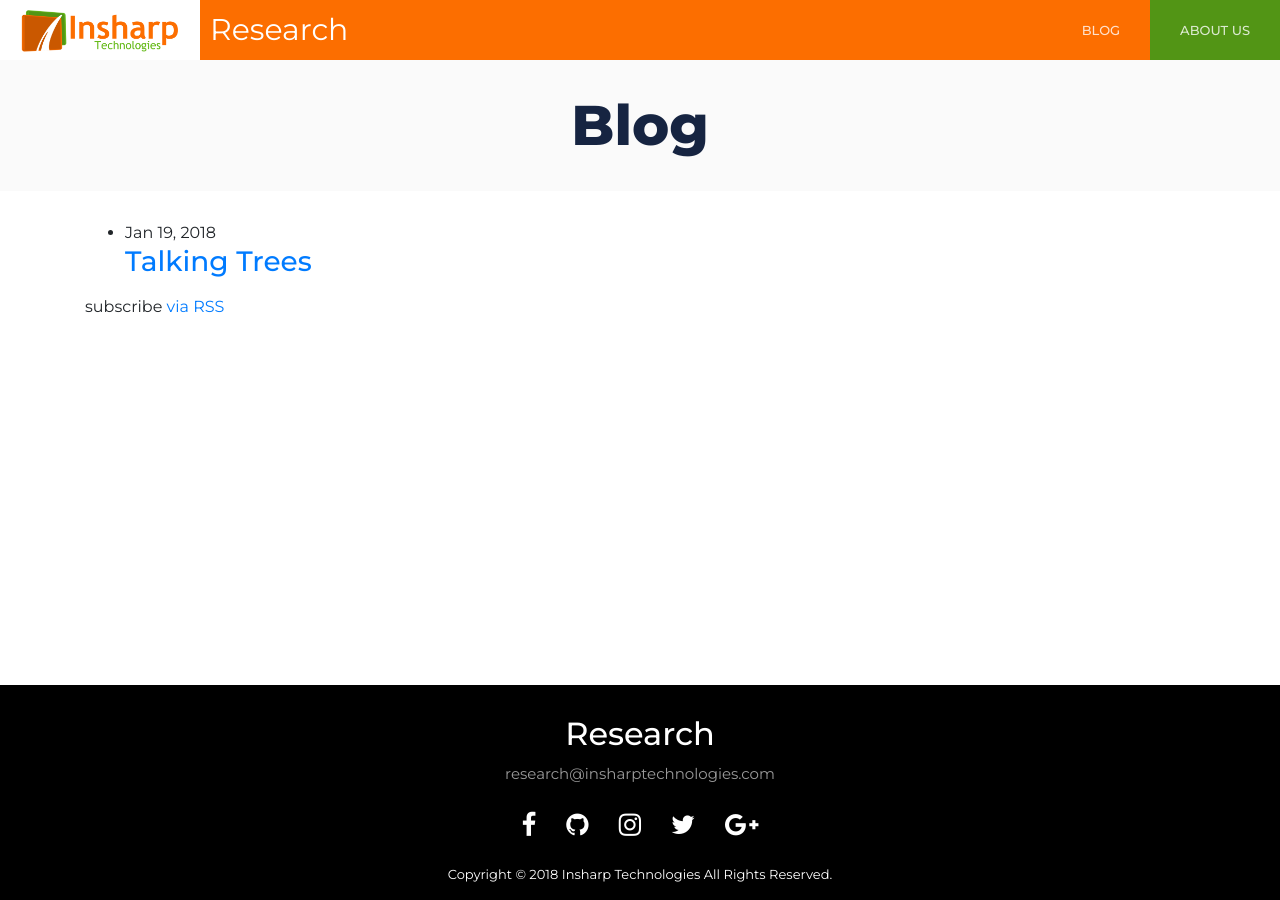
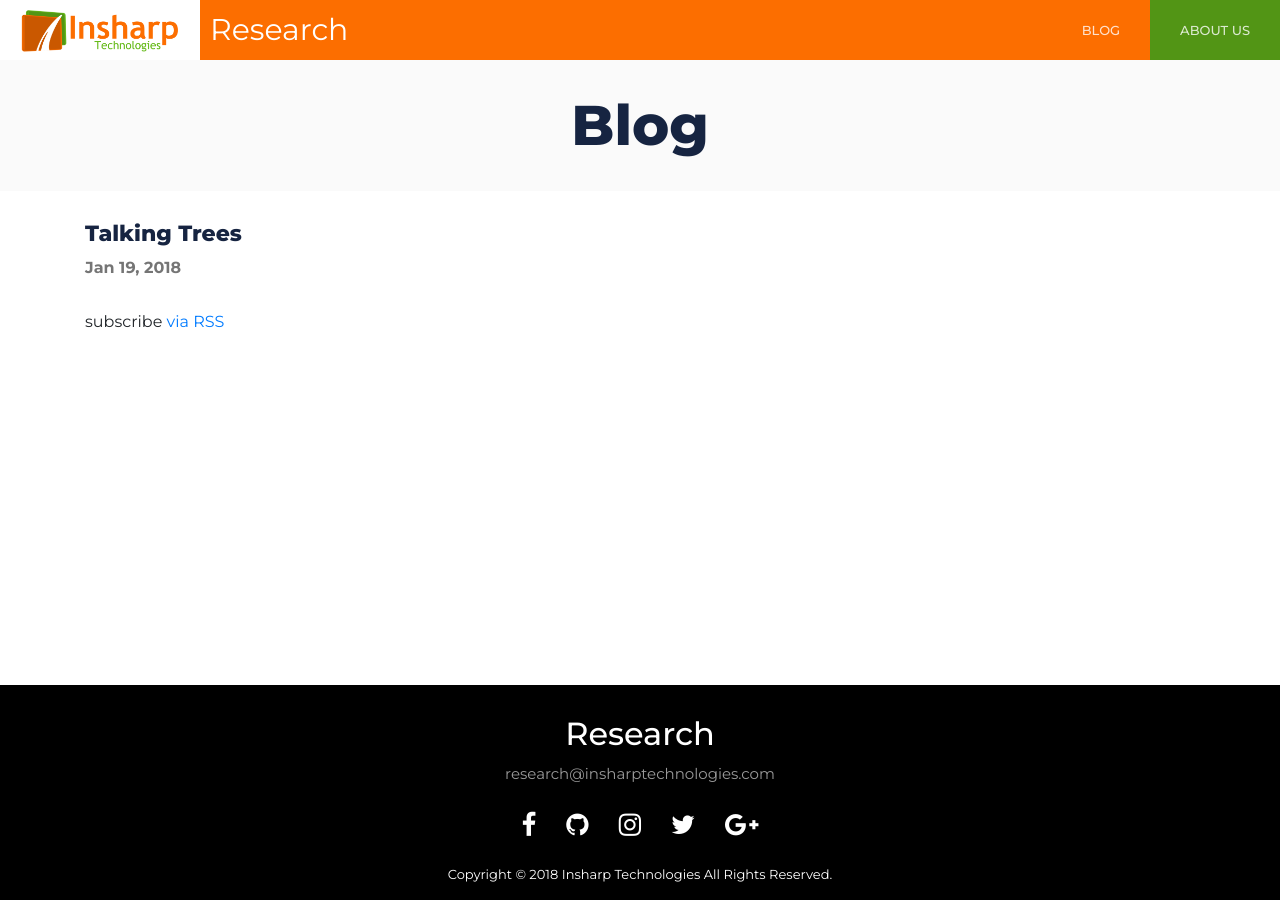
Before and after one commit to insharp/insharp.github.io, a Jekyll site: the page built from index.md, in a window 1280 px wide. Built offline with Jekyll 4.4.1, drawn with Linux system fonts in a browser that asks for light colours.

Commit message:
Add excerpt to the main page

```diff
--- a/_config.yml
+++ b/_config.yml
@@ -32,6 +32,7 @@
 plugins:
   - jekyll-feed
 
+
 # Exclude from processing.
 # The following items will not be processed, by default. Create a custom list
 # to override the default setting.
--- a/_includes/footer.html
+++ b/_includes/footer.html
@@ -19,7 +19,7 @@
       </div>
 
       <div class="copy-tag">
-        <p>Copyright © 2018 Insharp Technologies All Rights Reserved.</p>
+        <p>Copyright © {{ site.time | date: '%Y' }} Insharp Technologies All Rights Reserved.</p>
       </div>
     </div>
 
--- a/_layouts/home.html
+++ b/_layouts/home.html
@@ -25,22 +25,37 @@
   <!-- End of hd-header -->
 
     <div class="container">
-      <ul class="post-list">
+      <!-- post-list-group -->
+      <div class="post-list-group">
+
+
         {%- for post in site.posts -%}
-        <li>
+        <!-- post-content -->
+        <div class="post-content">
+
           {%- assign date_format = site.minima.date_format | default: "%b %-d, %Y" -%}
-          <span class="post-meta">{{ post.date | date: date_format }}</span>
-          <h3>
+
+          <h2 class="meadia-header">
             <a class="post-link" href="{{ post.url | relative_url }}">
               {{ post.title | escape }}
             </a>
-          </h3>
-          {%- if site.show_excerpts -%}
-            {{ post.excerpt }}
-        {%- endif -%}
-        </li>
+          </h2>
+          <div class="post-meta-date">
+            {%- if page.author -%}
+              • <span itemprop="author" itemscope itemtype="http://schema.org/Person"><span class="p-author h-card" itemprop="name">{{ page.author }}</span></span>
+            {%- endif -%}
+            <span class="post-date">{{ post.date | date: date_format }}</span>
+          </div>
+
+              <!-- post-text-area -->
+              <div class="post-text-area">
+              {{ post.excerpt }}
+              </div><!-- End of post-text-area -->
+
+
+        </div><!-- End of post-content -->
         {%- endfor -%}
-      </ul>
+      </div><!-- End of post-list-group -->
 
       <p class="rss-subscribe">subscribe <a href="{{ "/feed.xml" | relative_url }}">via RSS</a></p>
 
--- a/_posts/2018-01-19-talking-trees.markdown
+++ b/_posts/2018-01-19-talking-trees.markdown
@@ -3,6 +3,12 @@
 title:  "Talking Trees"
 date:   2018-01-19 11:21:48 +0530
 categories: jekyll update
+
+excerpt_separator: <!--more-->
 ---
+ <!-- Your excerpt go here -->
+<!--more-->
+
+
 
 <iframe width="100%" height="500" src="https://www.youtube.com/embed/cx7039Ibfe4" frameborder="0" allowfullscreen></iframe>
--- a/assets/main.scss
+++ b/assets/main.scss
@@ -142,3 +142,43 @@
         text-align: center;
     }
 }
+.post-content{
+  margin-bottom: 30px;
+  .meadia-header{
+    font-weight: 800;
+    font-size: 22px;
+    color: #162441;
+    a{
+      color: inherit;
+    }
+  }
+  .post-meta-date{
+    color: #162441;
+    font-size: 16px;
+    font-weight: 700;
+    margin-bottom: 10px;
+    .p-author{
+      margin-right: 15px;
+    }
+    .post-date{
+color: #757575;
+    }
+
+  }
+  .post-text-area{
+    color: #888;
+    font-size: 16px;
+    font-weight: 400;
+    letter-spacing: 1px;
+    .post-link{
+      color: #fc6e00;
+        -webkit-transition: all 0.3s;
+        -o-transition: all 0.3s;
+        transition: all 0.3s;
+        &:hover {
+            color: #ca5d09;
+            text-decoration: none;
+        }
+      }
+  }
+}
```
